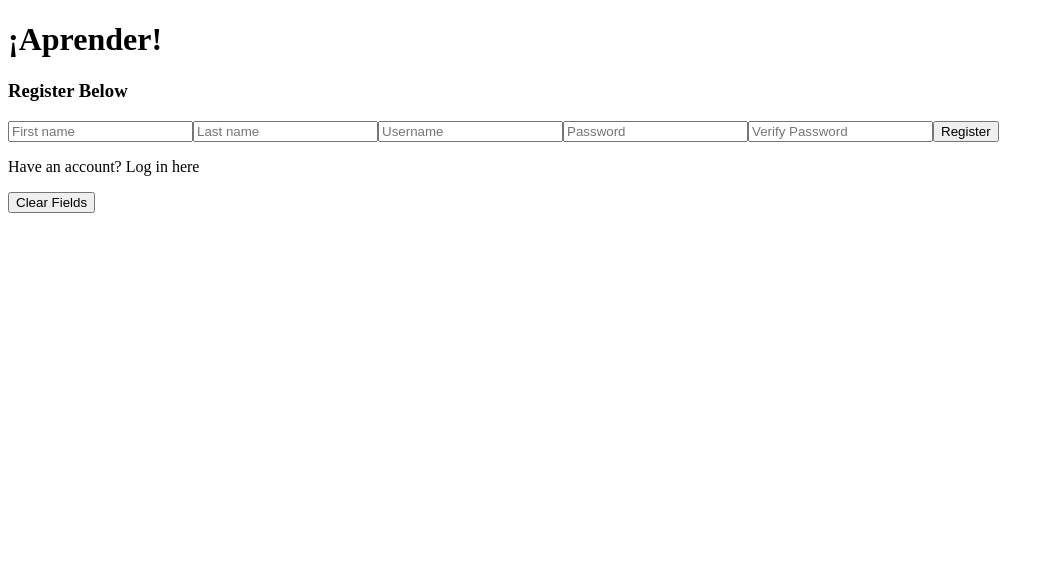
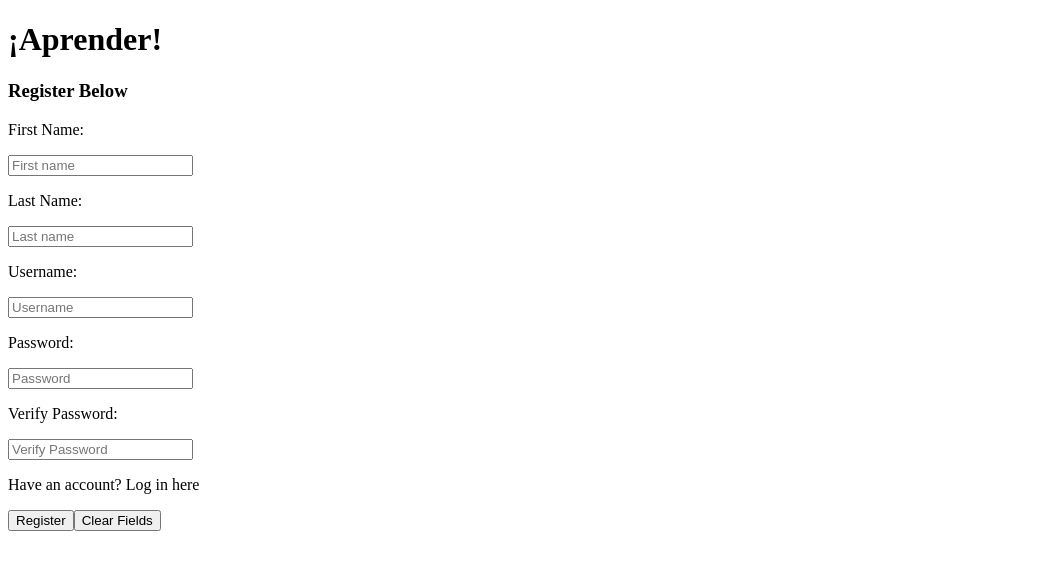
Before and after one commit to awpala/aprender, a React (Create React App) app: page /#/ in a window 1280 px wide. Shown: the top 570 px of the page, without its empty margins (0-1054 px from the left). Built offline with nearby package versions, Linux system fonts and the light colour scheme.

Commit message:
Add Enter handler to Landing

```diff
--- a/src/components/Landing.js
+++ b/src/components/Landing.js
@@ -22,6 +22,16 @@ const Landing = (props) => {
         }
     }, [isLoggedIn])
 
+    // submit form using Enter key
+    const handleKeyPress = (e) => {
+        if(e.key === 'Enter') {
+            if (isRegistered) {
+                sessionActions.loginUser(username, password);
+            } else {
+                sessionActions.registerUser(firstName, lastName, username, password, verifiedPass);
+            }
+        }
+    }
 
     return(
         <div>
@@ -36,48 +46,59 @@ const Landing = (props) => {
                         ? (
                             <>
                                 <h3>Register Below</h3>
+                                <p>First Name:</p>
                                 <input
                                     value={firstName}
                                     type='text'
                                     name='firstName'
                                     placeholder='First name'
                                     onChange={e => setFirstName(e.target.value)}
+                                    onKeyPress={e => handleKeyPress(e)}
                                 />
+                                <p>Last Name:</p>
                                 <input
                                     value={lastName}
                                     type='text'
                                     name='lastName'
                                     placeholder='Last name'
                                     onChange={e => setLastName(e.target.value)}
+                                    onKeyPress={e => handleKeyPress(e)}
                                 />
                             </>
                         )
                         : <h3>Log in below</h3>
                     }
+                    <p>Username:</p>
                     <input
                         value={username}
                         type='text'
                         name='username'
                         placeholder='Username'
                         onChange={e => setUsername(e.target.value)}
+                        onKeyPress={e => handleKeyPress(e)}
                     />
+                    <p>Password:</p>
                     <input
                         value={password}
                         type='password'
                         name='password'
                         placeholder='Password'
                         onChange={e => setPassword(e.target.value)}
+                        onKeyPress={e => handleKeyPress(e)}
                     />
                     {!isRegistered
                         ? (
                             <>
+                                <p>Verify Password:</p>
                                 <input
                                     value={verifiedPass}
                                     type='password'
                                     name='verPass'
                                     placeholder='Verify Password'
                                     onChange={e => setVerifiedPass(e.target.value)}
+                                    onKeyPress={e => handleKeyPress(e)}
                                 />
+                                <p>Have an account? <span onClick={() => setIsRegistered(!isRegistered)}>Log in here</span></p>
                                 <button
                                     onClick={() => {
                                         sessionActions.registerUser(firstName, lastName, username, password, verifiedPass);
@@ -85,11 +106,11 @@ const Landing = (props) => {
                                 >
                                     Register
                                 </button>
-                                <p>Have an account? <span onClick={() => setIsRegistered(!isRegistered)}>Log in here</span></p>
                             </>
                         )
                         : (
                             <>
+                                <p>Don't have an account? <span onClick={() => setIsRegistered(!isRegistered)}>Register here</span></p>
                                 <button
                                     onClick={() => {
                                         sessionActions.loginUser(username, password);
@@ -97,7 +118,6 @@ const Landing = (props) => {
                                 >
                                     Log in
                                 </button>
-                                <p>Don't have an account? <span onClick={() => setIsRegistered(!isRegistered)}>Register here</span></p>
                                 {/* TO-DO: "Log in as guest" */}
                             </>
                         )
```
